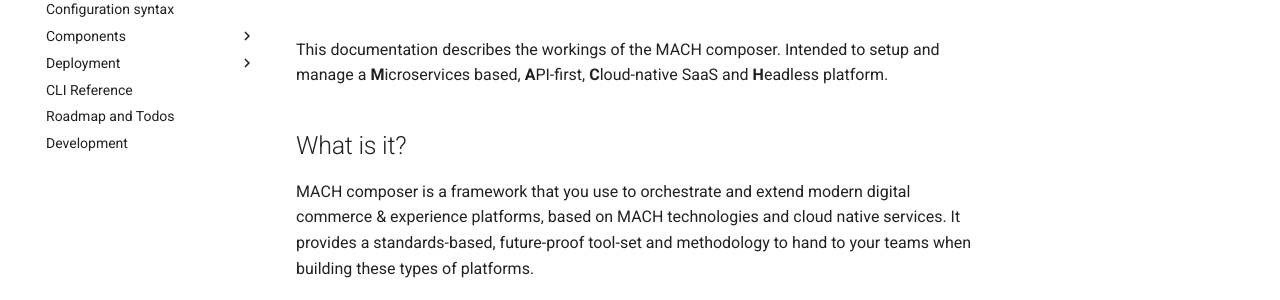
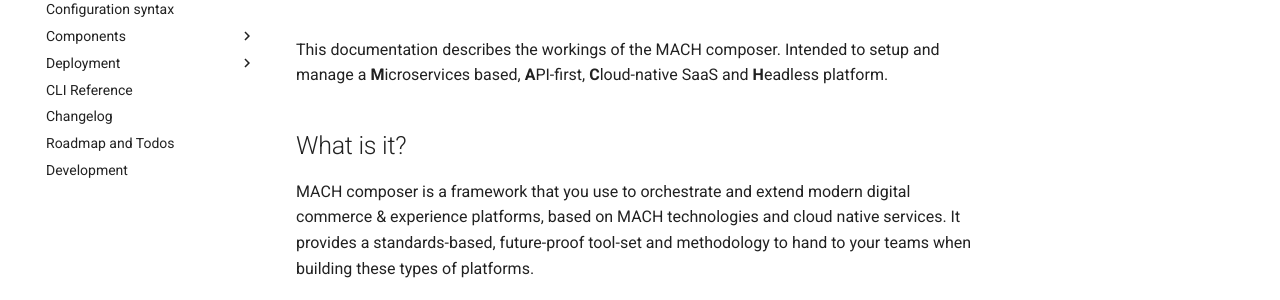
Before and after one commit to mach-composer/mach-composer-cli, an MkDocs documentation site: the page built from docs/src/index.md, in a window 1280 px wide. Shown: the part 237-537 px from the top of the page. Built offline with MkDocs 1.6.1 and Material for MkDocs 9.7.7, drawn with Linux system fonts in a browser that asks for light colours; a script that is not in the unit is left out.

Commit message:
Include changelog in docs

```diff
--- a/docs/mkdocs.yml
+++ b/docs/mkdocs.yml
@@ -24,6 +24,7 @@
     - GitHub actions: deployment/ci/github.md
     - Azure DevOps: deployment/ci/devops.md
 - cli.md
+- changelog.md
 - roadmap.md
 - development.md
 
```
Also changed, not shown: docs/src/changelog.md (added, +1 -0 lines), CHANGELOG.md.
